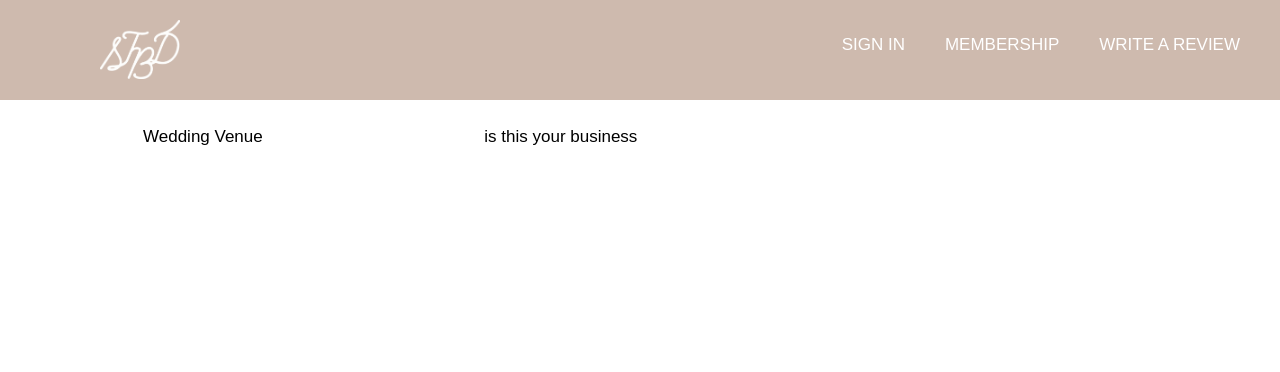
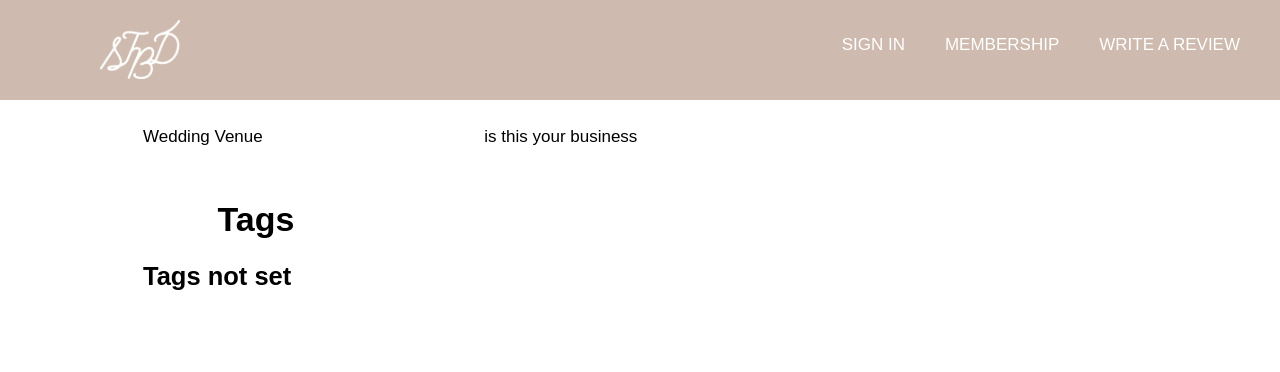
Before and after one commit to d-larm/SaveTheBigDay, a PHP site: page /js/venue.php in a window 1280 px wide. Shown: the top 372 px of the page. Run offline with PHP 8.4, Linux system fonts and the light colour scheme; some libraries are stand-ins or nearby versions.

Commit message:
Integrating backend function to venue file
Should rename the file to vendorSearch or something. Also Joseph, you need to make the vendor elements with their photos and all that safe

```diff
--- a/index.php
+++ b/index.php
@@ -122,10 +122,10 @@
 					tagstring="";
 					//Parses the tags into a url string to be sent as url parameters
 					for(i=0;i<tags.length;i++){
-						tagstring += "#"+encodeURIComponent(tags[i].trim());
+						tagstring += "-"+encodeURIComponent(tags[i].trim());
 					}
 					if(location != "")
-						window.location.href = "./vendors.php?tags="+tagstring+"&postcode="+location.replace(/\s+/g, '');
+						window.location.href = "./venue.php?tags="+tagstring.substring(1,tagstring.length)+"&postcode="+location.replace(/\s+/g, '');
 					else
 						swal("Can not start search","Please enter postcode", "error");
 
--- a/venue.php
+++ b/venue.php
@@ -15,6 +15,22 @@
 				<div class ="col-4">Wedding Venue</div>
 				<div class = "col-8">is this your business</div>
 			</div>
+			<div class="row">
+				<div class="col-3">
+					<h1 align=center>Tags</h1>
+					<h2><?php
+							if (isset($_GET['tags'])) {
+						        $tags = explode("-",$_GET["tags"]);
+						        foreach($tags as $tag)
+						        	echo "<div class='tags' style='background-color:grey'>{$tag}</div>";
+						    }else{
+						        echo "Tags not set";
+						    }
+
+
+
+						?></h2>
+				</div>
 		</div>
 	</body>
 
```
